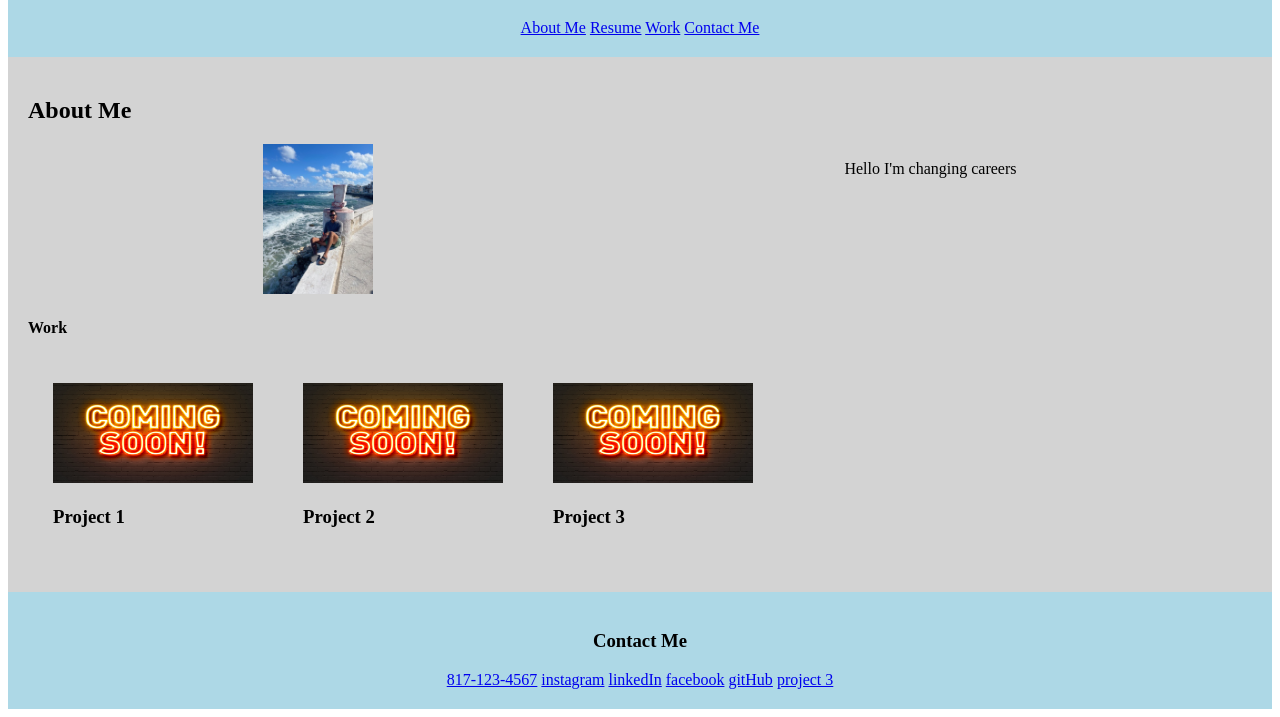
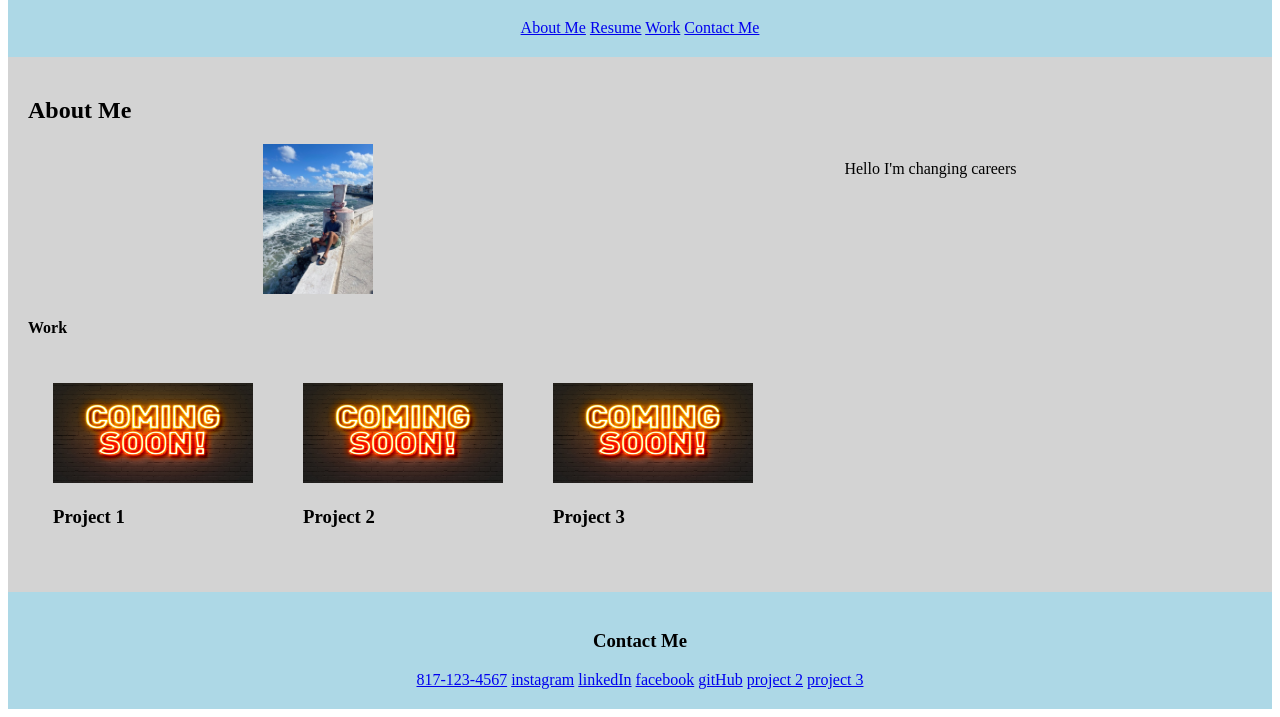
Before and after one commit to Bermejo246/Portfolio, a plain HTML site: page index.html in a window 1280 px wide. Shown: the part 89-806 px from the top of the page. Drawn offline with Linux system fonts and the light colour scheme.

Commit message:
added project 2

```diff
--- a/index.html
+++ b/index.html
@@ -104,6 +104,7 @@
             <a href="https://open.linkedin.com/mark-bermejo-565">linkedIn</a>
             <a href="https://open.facebook.com/mark.a.Bermejo">facebook</a>
             <a href="https://github.com/Bermejo246">gitHub</a>
+            <a href=" https://github.com/mthomsn/Employee-Management-SystemLinks to an external site.   ">project 2</a>
             <a href="https://myworkspaceutap3.herokuapp.com/">project 3</a>
           </section>
       </footer>
```
